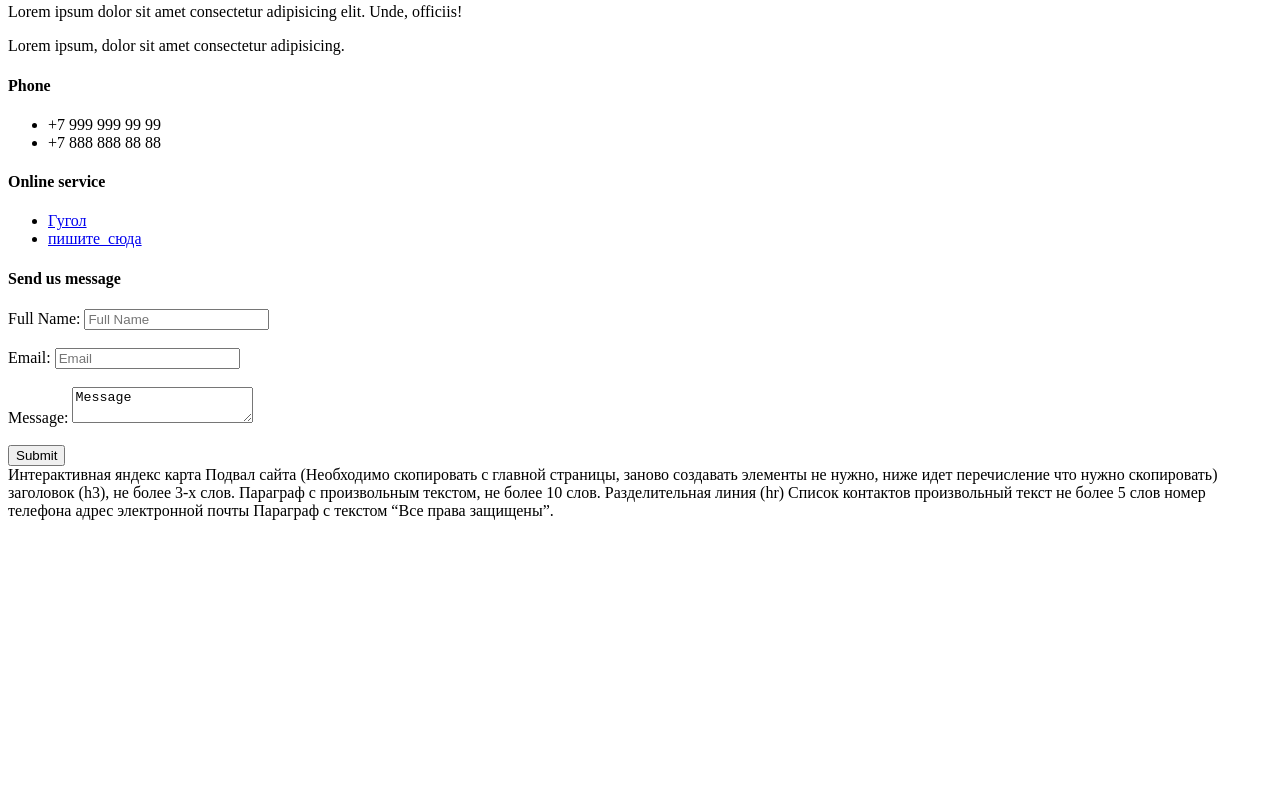
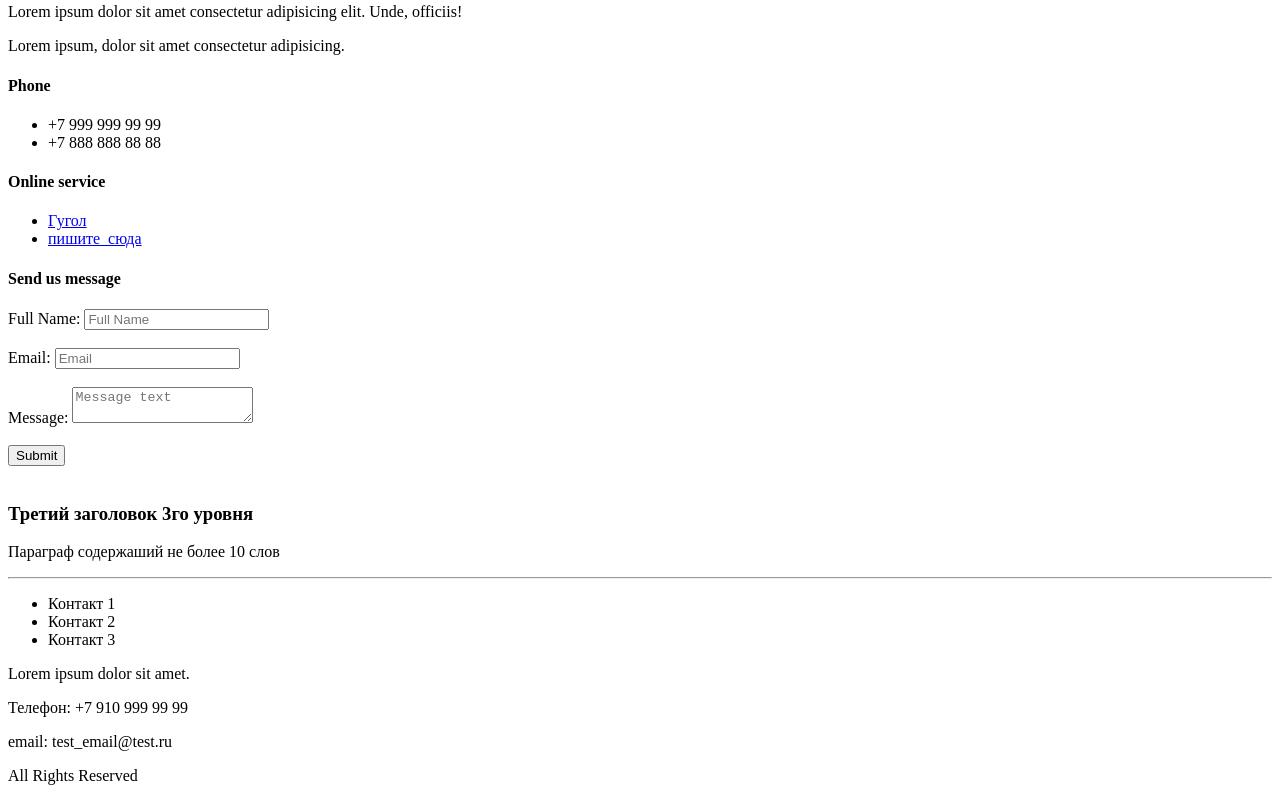
Before and after one commit to ashSmol/csshtml, a plain HTML site: page contacts.html in a window 1280 px wide. Shown: the part 435-1236 px from the top of the page. Before the commit the page ends 963 px from the top, so only its background shows below. Drawn offline with Linux system fonts and the light colour scheme.

Commit message:
homework-2 completed

```diff
--- a/contacts.html
+++ b/contacts.html
@@ -30,21 +30,25 @@
     </ul>
     <form action="">
         <h4>Send us message</h4>
-        <label for="full_name">Full Name: </label><input id="full_name" placeholder="Full Name"> <br><br>
-        <label for="email">Email: </label><input id="email" type="email" placeholder="Email"><br><br>
-        <label for="text_area">Message: </label> <textarea id="text_area">Message</textarea> <br><br>
-        <input type="submit">
-
+        <label>Full Name: <input placeholder="Full Name"></label> <br><br>
+        <label>Email: <input type="email" placeholder="Email"></label><br><br>
+        <label>Message: <textarea placeholder="Message text"></textarea></label> <br><br>
+        <button type="submit">Submit</button> <br><br>
+        <script type="text/javascript" charset="utf-8" async
+            src="https://api-maps.yandex.ru/services/constructor/1.0/js/?um=constructor%3Aef3a2672369dcbc7240e7d731d8cbbf7db01acc825857845cadafb0533018fb3&amp;width=500&amp;height=400&amp;lang=ru_RU&amp;scroll=true"></script>
     </form>
-
-    Интерактивная яндекс карта
-    Подвал сайта (Необходимо скопировать с главной страницы, заново создавать элементы не нужно, ниже идет перечисление
-    что
-    нужно скопировать) заголовок (h3), не более 3-х слов. Параграф с произвольным текстом, не более 10 слов.
-    Разделительная
-    линия (hr) Список контактов произвольный текст не более 5 слов номер телефона адрес электронной почты Параграф с
-    текстом
-    “Все права защищены”.
+    <h3>Третий заголовок 3го уровня</h3>
+    <p>Параграф содержаший не более 10 слов</p>
+    <hr>
+    <ul>
+        <li>Контакт 1</li>
+        <li>Контакт 2</li>
+        <li>Контакт 3</li>
+    </ul>
+    <p>Lorem ipsum dolor sit amet.</p>
+    <P>Телефон: +7 910 999 99 99</P>
+    <p>email: test_email@test.ru</p>
+    <p>All Rights Reserved</p>
 </body>
 
 </html>
```
